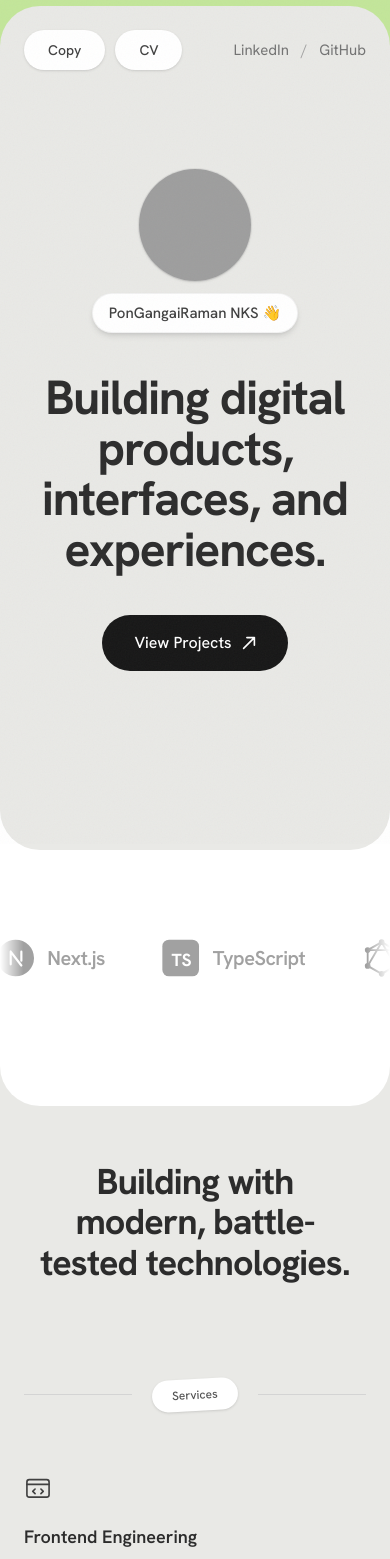
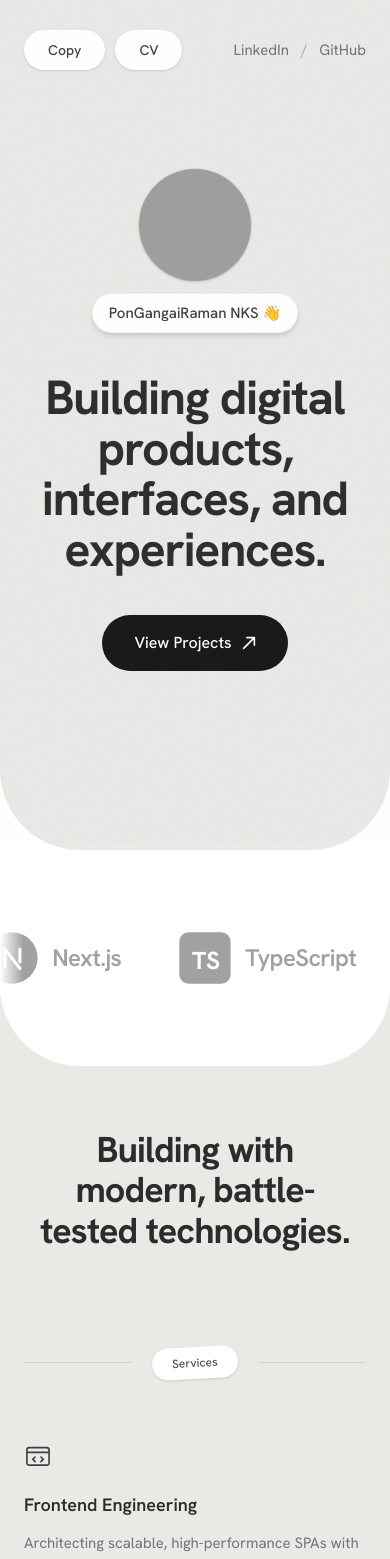
Before and after one commit to pongangairaman-nks/pongangairaman-portfolio, a Next.js app: page / in a window 390 px wide. Shown: the top 1559 px of the page. Built offline with nearby package versions, Linux system fonts and the light colour scheme; grey boxes are pictures that could not be loaded.

Commit message:
Updated alignment and bug fixes

```diff
--- a/src/app/globals.css
+++ b/src/app/globals.css
@@ -41,12 +41,12 @@
 }
 
 html {
-  background: var(--frame);
+  background: var(--background);
   scroll-behavior: smooth;
 }
 
 body {
-  background: var(--frame);
+  background: var(--background);
   color: var(--foreground);
 }
 
--- a/src/app/layout.tsx
+++ b/src/app/layout.tsx
@@ -1,6 +1,7 @@
 import type { Metadata } from "next";
 import { Hanken_Grotesk } from "next/font/google";
 import "./globals.css";
+import ScrollToTop from "@/components/ui/ScrollToTop";
 
 const hanken = Hanken_Grotesk({
   variable: "--font-hanken",
@@ -31,6 +32,7 @@ export default function RootLayout({
           />
         </noscript>
         {children}
+        <ScrollToTop />
       </body>
     </html>
   );
--- a/src/app/page.tsx
+++ b/src/app/page.tsx
@@ -45,11 +45,11 @@ export default function Home() {
       </Panel>
 
       <Panel surface="white" z={25}>
-        <QuoteSection />
+        <BeyondTheCodeSection />
       </Panel>
 
       <Panel surface="gray" z={20}>
-        <BeyondTheCodeSection />
+        <QuoteSection />
       </Panel>
 
       <Panel surface="white" z={15}>
--- a/src/components/sections/ClientsSection.tsx
+++ b/src/components/sections/ClientsSection.tsx
@@ -3,7 +3,7 @@
 
 function ReactMark() {
   return (
-    <svg viewBox="-12 -12 24 24" className="h-10 w-10 shrink-0" fill="none" stroke="currentColor">
+    <svg viewBox="-12 -12 24 24" className="h-14 w-14 shrink-0" fill="none" stroke="currentColor">
       <circle r="2.05" fill="currentColor" stroke="none" />
       <g strokeWidth="1">
         <ellipse rx="11" ry="4.2" />
@@ -16,7 +16,7 @@ function ReactMark() {
 
 function NextMark() {
   return (
-    <svg viewBox="0 0 24 24" className="h-10 w-10 shrink-0">
+    <svg viewBox="0 0 24 24" className="h-14 w-14 shrink-0">
       <circle cx="12" cy="12" r="11" fill="currentColor" />
       <path
         d="M9 8.2v7.6M9 8.2l6.4 8.3M15.4 8.2v5.4"
@@ -31,7 +31,7 @@ function NextMark() {
 
 function TsMark() {
   return (
-    <svg viewBox="0 0 24 24" className="h-10 w-10 shrink-0">
+    <svg viewBox="0 0 24 24" className="h-14 w-14 shrink-0">
       <rect x="1" y="1" width="22" height="22" rx="4" fill="currentColor" />
       <text
         x="12.5"
@@ -58,7 +58,7 @@ function GraphqlMark() {
     [3.6, 7.25],
   ];
   return (
-    <svg viewBox="0 0 24 24" className="h-10 w-10 shrink-0" stroke="currentColor" fill="none">
+    <svg viewBox="0 0 24 24" className="h-14 w-14 shrink-0" stroke="currentColor" fill="none">
       <polygon points="12,2.5 20.4,7.25 20.4,16.75 12,21.5 3.6,16.75 3.6,7.25" strokeWidth="1.1" />
       <line x1="12" y1="2.5" x2="3.6" y2="16.75" strokeWidth="1.1" />
       <line x1="12" y1="2.5" x2="20.4" y2="16.75" strokeWidth="1.1" />
@@ -72,7 +72,7 @@ function GraphqlMark() {
 
 function ReduxMark() {
   return (
-    <svg viewBox="0 0 24 24" className="h-10 w-10 shrink-0" stroke="currentColor" fill="none">
+    <svg viewBox="0 0 24 24" className="h-14 w-14 shrink-0" stroke="currentColor" fill="none">
       <path d="M7.4 7C3.6 9 2.6 14 5.6 17s9 2 11-1.2" strokeWidth="1.4" strokeLinecap="round" />
       <path d="M16.8 6.8c3.8 2 3.8 8 0.8 11" strokeWidth="1.4" strokeLinecap="round" />
       <circle cx="7.2" cy="6.6" r="2.2" fill="currentColor" stroke="none" />
@@ -96,7 +96,7 @@ export default function ClientsSection() {
   const track = [...stack, ...stack];
 
   return (
-    <div className="py-32 md:py-44">
+    <div className="pt-28 pb-20 md:pt-32 md:pb-24">
       <div
         className="overflow-hidden [mask-image:linear-gradient(to_right,transparent,black_6%,black_94%,transparent)]"
         data-reveal
@@ -108,7 +108,7 @@ export default function ClientsSection() {
               className="flex shrink-0 items-center gap-3 text-neutral-400 transition-colors hover:text-neutral-700"
             >
               {tech.mark}
-              <span className="whitespace-nowrap text-xl font-semibold tracking-tight md:text-2xl">
+              <span className="whitespace-nowrap text-2xl font-semibold tracking-tight md:text-3xl">
                 {tech.name}
               </span>
             </div>
--- a/src/components/ui/Panel.tsx
+++ b/src/components/ui/Panel.tsx
@@ -21,10 +21,10 @@ export default function Panel({
   return (
     <div
       className={[
-        "relative rounded-b-[2.5rem]",
+        "relative",
+        last ? "" : "rounded-b-[5rem]",
         surface === "white" ? "panel-white" : "panel-gray",
-        first ? "mt-1.5 rounded-t-[2.5rem]" : "-mt-10",
-        last ? "mb-1.5" : "",
+        first ? "" : "-mt-20 pt-12",
       ].join(" ")}
       style={{ zIndex: z }}
     >
--- /dev/null
+++ b/src/components/ui/ScrollToTop.tsx
@@ -0,0 +1,39 @@
+"use client";
+
+import { useEffect, useState } from "react";
+
+export default function ScrollToTop() {
+  const [visible, setVisible] = useState(false);
+
+  useEffect(() => {
+    const onScroll = () => setVisible(window.scrollY > 400);
+    window.addEventListener("scroll", onScroll, { passive: true });
+    return () => window.removeEventListener("scroll", onScroll);
+  }, []);
+
+  const scrollToTop = () => window.scrollTo({ top: 0, behavior: "smooth" });
+
+  return (
+    <button
+      onClick={scrollToTop}
+      aria-label="Scroll to top"
+      className={[
+        "fixed bottom-8 right-8 z-[9998] flex h-11 w-11 cursor-pointer items-center justify-center rounded-full border border-neutral-300 bg-white text-neutral-500 shadow-sm transition-all duration-300 hover:-translate-y-0.5 hover:border-neutral-400 hover:text-neutral-900 hover:shadow-md active:scale-95",
+        visible ? "opacity-100 pointer-events-auto" : "opacity-0 pointer-events-none",
+      ].join(" ")}
+    >
+      <svg
+        width="16"
+        height="16"
+        viewBox="0 0 16 16"
+        fill="none"
+        stroke="currentColor"
+        strokeWidth="1.8"
+        strokeLinecap="round"
+        strokeLinejoin="round"
+      >
+        <path d="M8 13V3M3.5 7.5L8 3l4.5 4.5" />
+      </svg>
+    </button>
+  );
+}
```
